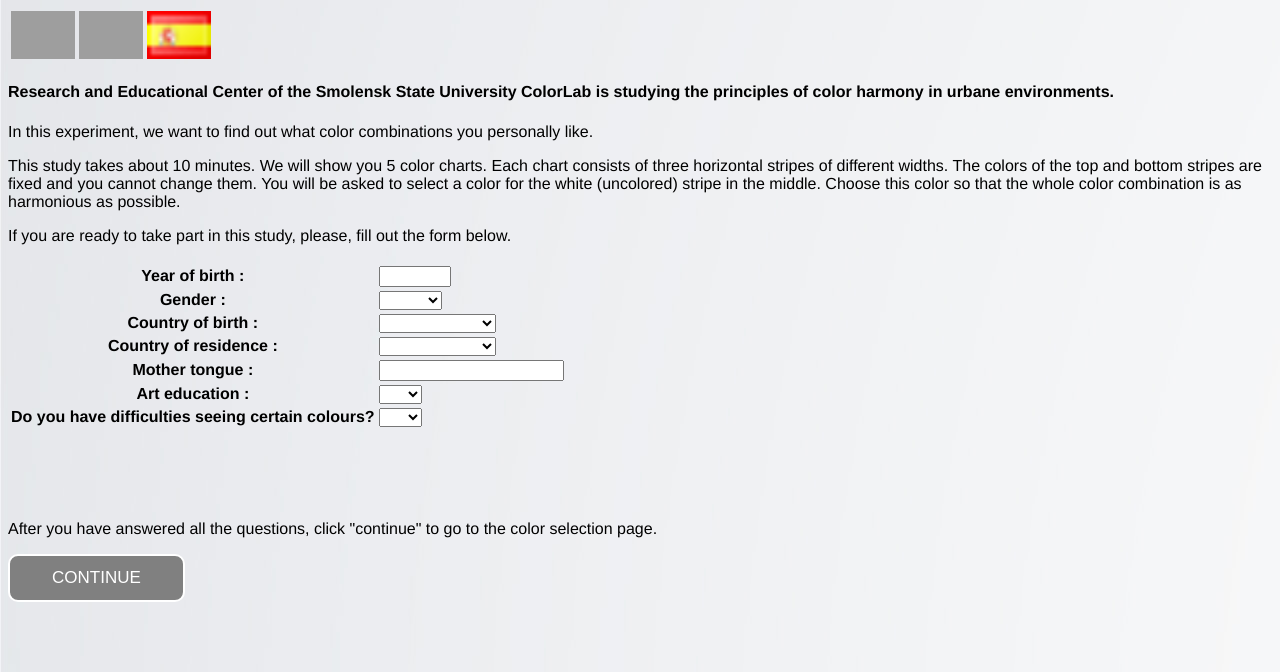
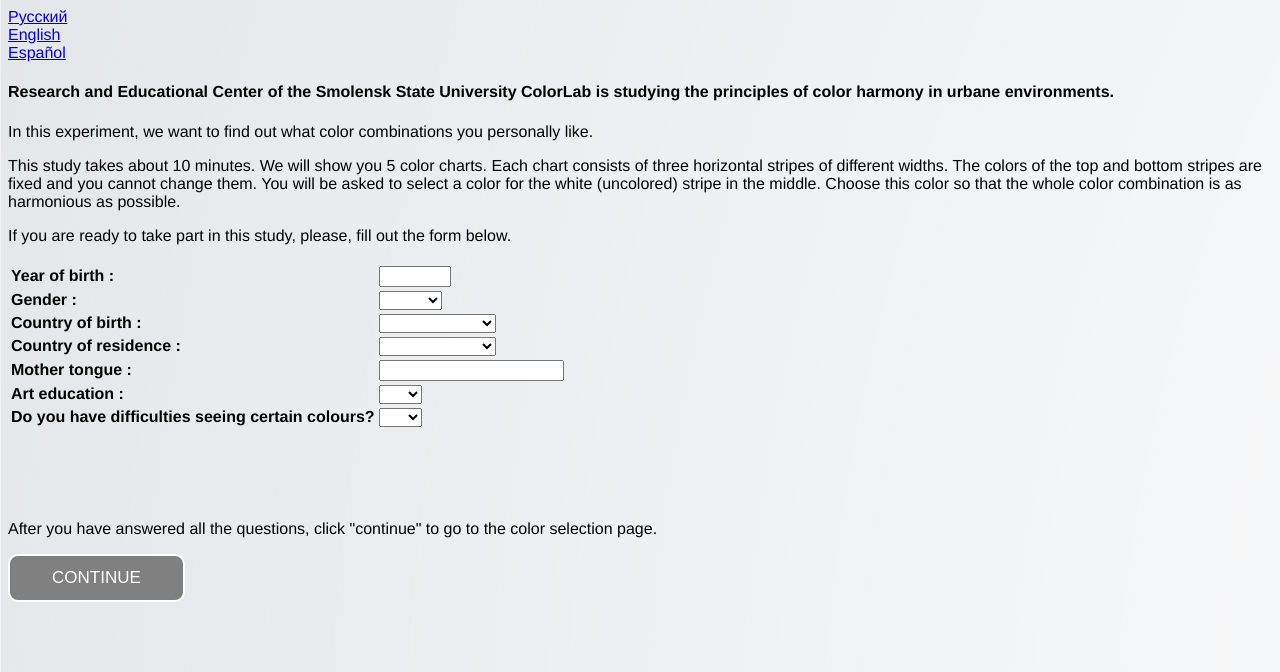
Before and after one commit to BrolAWE/Color_Lab, a Django app: page / in a window 1280 px wide. Shown: the top 672 px of the page. Run offline with Django 4.2, Linux system fonts and the light colour scheme; grey boxes are pictures that could not be loaded.

Commit message:
Удаление флагов

```diff
--- a/app/templates/index.html
+++ b/app/templates/index.html
@@ -1,33 +1,24 @@
 {% extends "base/base.html" %}
 {% load static %}
 {% block content %}
-<table>
-    <tr>
-        <td>
+<form id='lang_ru' action="{% url 'indexLn' %}" method='POST'>{% csrf_token %}
+    <input type='hidden' name='language' value='ru'/>
+    <a href='#' title='Russian' onclick="document.getElementById('lang_ru').submit()">
+        Русский
+    </a>
+</form>
 <form id='lang_en' action="{% url 'indexLn' %}" method='POST'>{% csrf_token %}
     <input type='hidden' name='language' value='en'/>
     <a href='#' title='English' onclick="document.getElementById('lang_en').submit()">
-                    <img src="{% static 'Images/uk.png' %}" width="64" height="48"/>
+        English
     </a>
 </form>
-        </td>
-        <td>
-            <form id='lang_ru' action="{% url 'indexLn' %}" method='POST'>{% csrf_token %}
-                <input type='hidden' name='language' value='ru'/>
-                <a href='#' title='Russian' onclick="document.getElementById('lang_ru').submit()">
-                    <img src="{% static 'Images/ru.png' %}" width="64" height="48"/>
-                </a>
-            </form>
-        </td>
-        <td>
 <form id='lang_es' action="{% url 'indexLn' %}" method='POST'>{% csrf_token %}
     <input type='hidden' name='language' value='es'/>
     <a href='#' title='Spain' onclick="document.getElementById('lang_es').submit()">
-                    <img src="{% static 'Images/es.png' %}" width="64" height="48"/>
+        Español
     </a>
-        </td>
-    </tr>
-</table>
+</form>
 {% if Lg == "en" %}
 <h4>Research and Educational Center of the Smolensk State University ColorLab is studying the principles of color
     harmony in urbane environments.</h4>
```
Also changed, not shown: db.sqlite3. Lines whose indentation alone changed are shown as unchanged.
